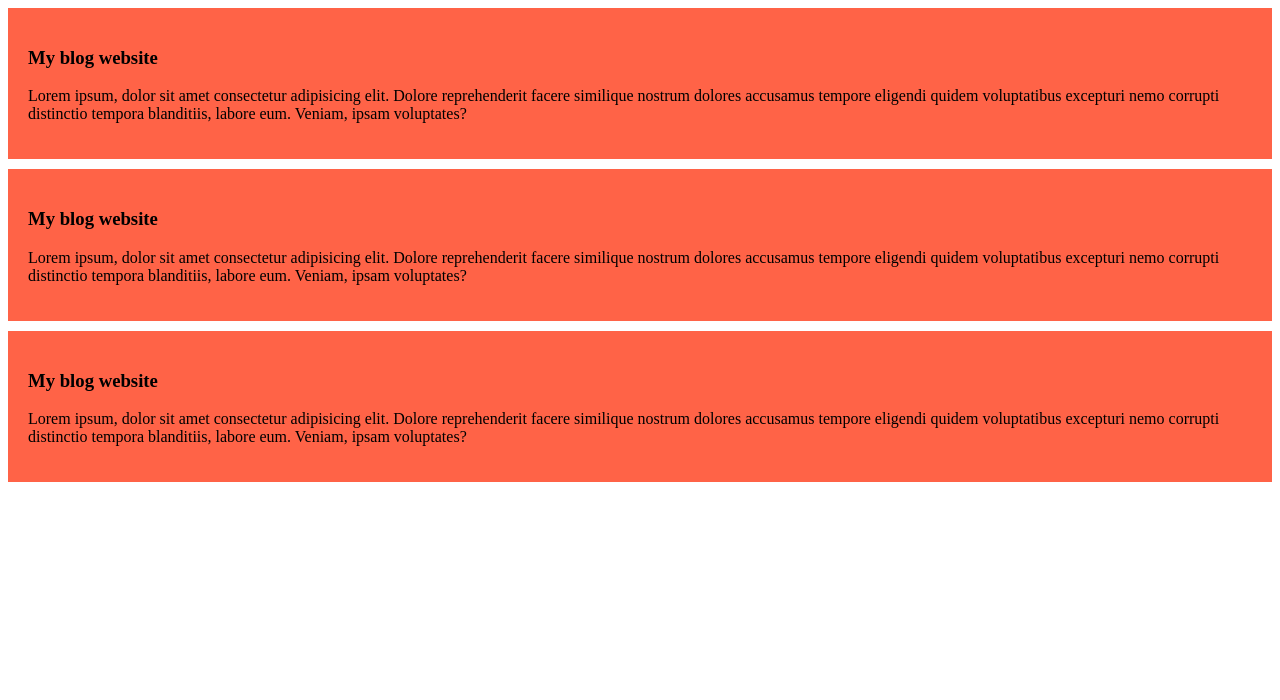
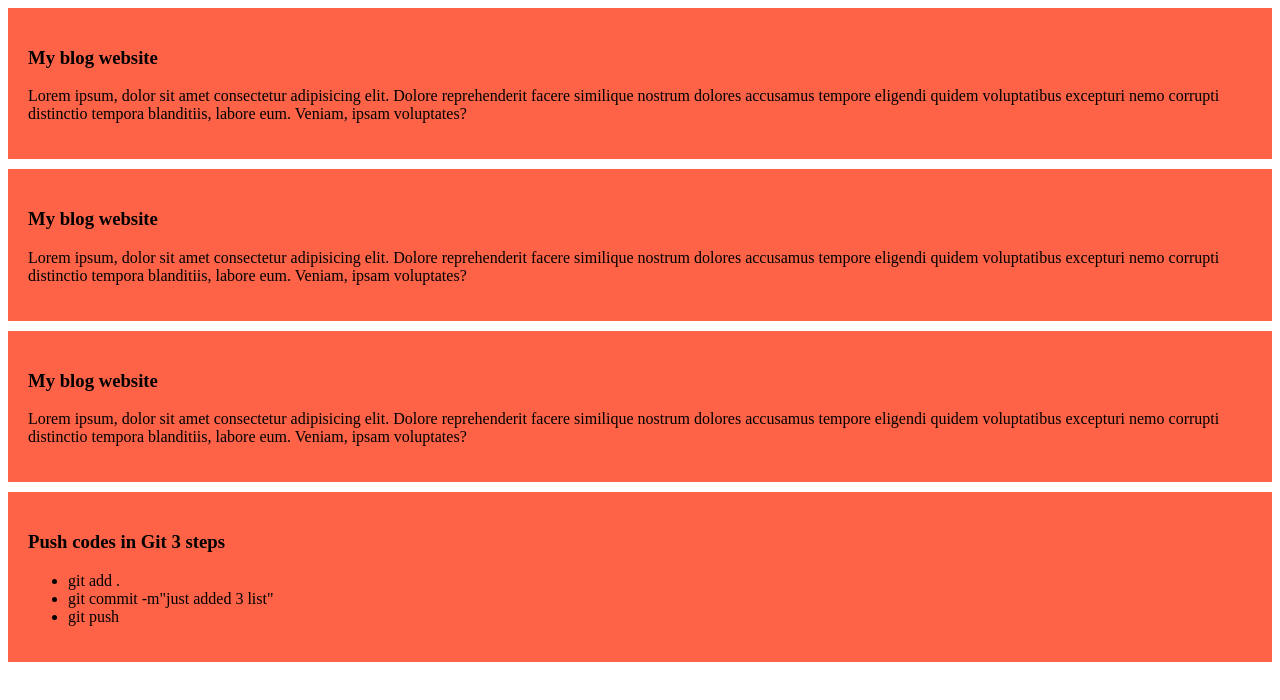
Before and after one commit to Parvez141300/my-simple-website, a plain HTML site: page index.html in a window 1280 px wide. Drawn offline with Linux system fonts and the light colour scheme.

Commit message:
now just added 3 list

```diff
--- a/index.html
+++ b/index.html
@@ -19,5 +19,13 @@
         <h3>My blog website</h3>
         <p>Lorem ipsum, dolor sit amet consectetur adipisicing elit. Dolore reprehenderit facere similique nostrum dolores accusamus tempore eligendi quidem voluptatibus excepturi nemo corrupti distinctio tempora blanditiis, labore eum. Veniam, ipsam voluptates?</p>
     </div>
+    <div>
+        <h3>Push codes in Git 3 steps</h3>
+        <ul>
+            <li>git add .</li>
+            <li>git commit -m"just added 3 list"</li>
+            <li>git push</li>
+        </ul>
+    </div>
 </body>
 </html>
```
